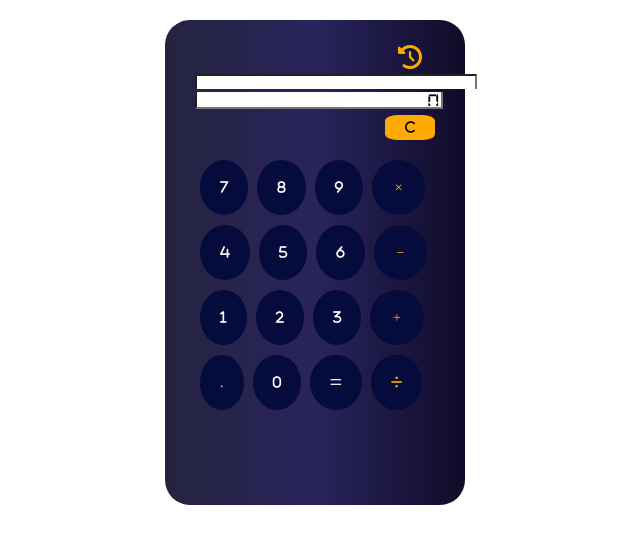
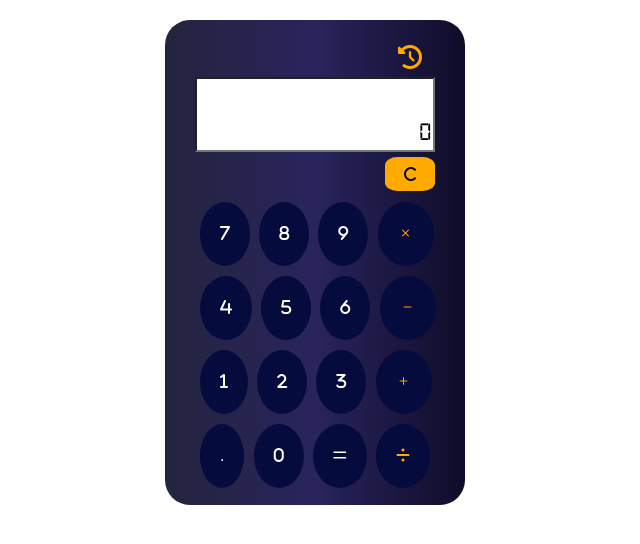
Before and after one commit to chandresh-15/calculator, a plain HTML site: page index.html in a window 1280 px wide. Shown: the whole page, without its empty margins (325-965 px from the left). Drawn offline with nearby package versions, Linux system fonts and the light colour scheme.

Commit message:
bootstrap css working

```diff
--- a/index.html
+++ b/index.html
@@ -8,7 +8,7 @@
     <script src="https://kit.fontawesome.com/b6c4041cf2.js" crossorigin="anonymous"></script>
     <link rel="stylesheet" href="https://cdn.jsdelivr.net/npm/bootstrap-icons@1.4.0/font/bootstrap-icons.css">
     <link rel="stylesheet" href="calc.css">
-    <link href="bootstrap-5.1.3-dist/bootstrap-5.1.3-dist/css/" rel="stylesheet">
+    <link href="bootstrap-5.1.3-dist/bootstrap-5.1.3-dist/css/bootstrap.css" rel="stylesheet">
     <script src="bootstrap-5.1.3-dist/bootstrap-5.1.3-dist/js/bootstrap.js"></script>
 </head>
 <body>
```
